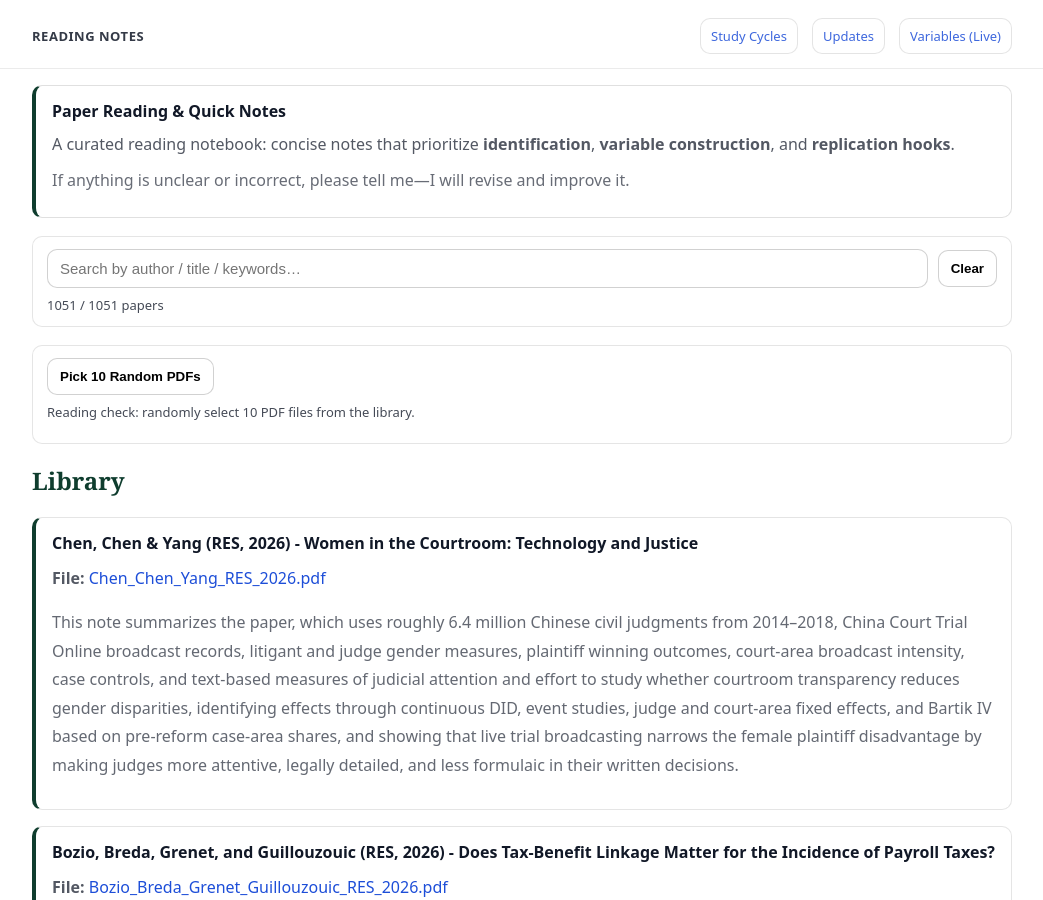
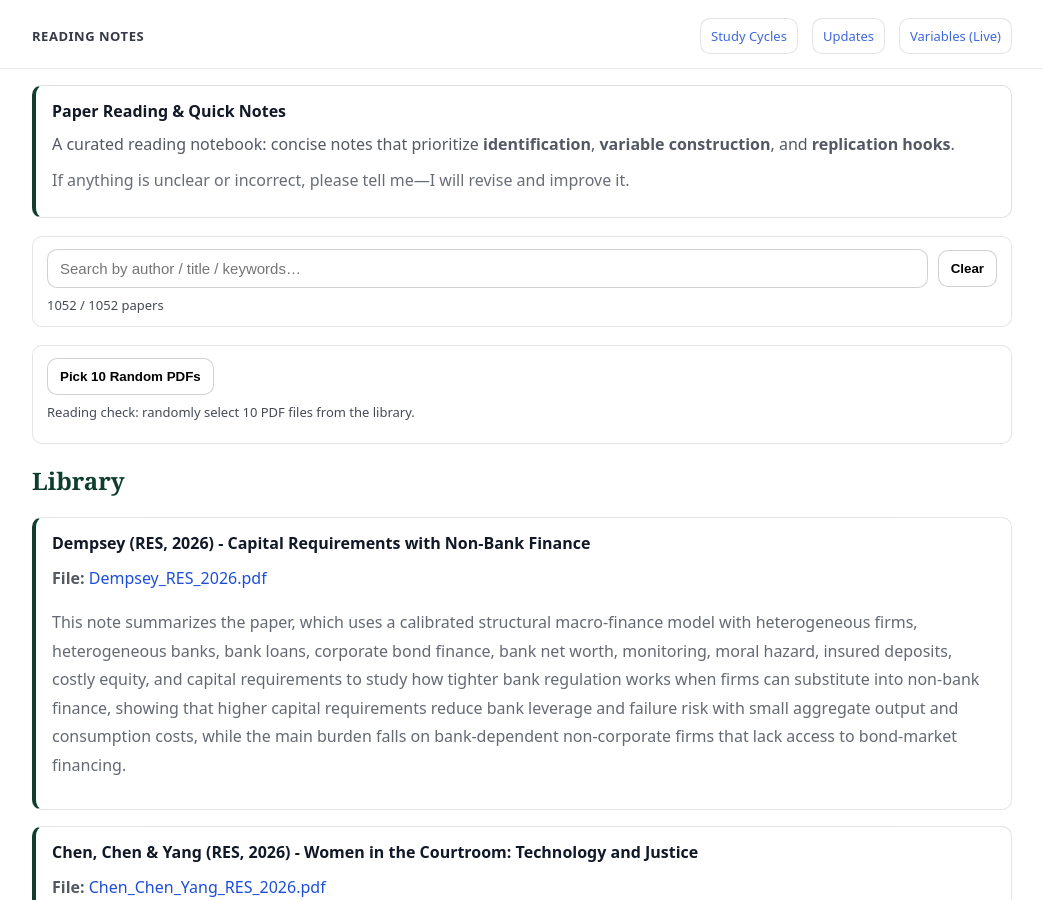
Before and after one commit to yaxinzn/study-archive, a Jekyll site: the page built from reading/index.md, in a window 1280 px wide and 900 px high. Shown: the whole window, without its empty margins (118-1161 px from the left). Built offline with Jekyll 4.4.1, drawn with Linux system fonts in a browser that asks for light colours.

Commit message:
Reading: add/update Dempsey_RES_2026.pdf

```diff
--- a/_data/reading.yml
+++ b/_data/reading.yml
@@ -1,3 +1,7 @@
+- title: "Dempsey (RES, 2026) - Capital Requirements with Non-Bank Finance"
+  file: "Dempsey_RES_2026.pdf"
+  desc: "This note summarizes the paper, which uses a calibrated structural macro-finance model with heterogeneous firms, heterogeneous banks, bank loans, corporate bond finance, bank net worth, monitoring, moral hazard, insured deposits, costly equity, and capital requirements to study how tighter bank regulation works when firms can substitute into non-bank finance, showing that higher capital requirements reduce bank leverage and failure risk with small aggregate output and consumption costs, while the main burden falls on bank-dependent non-corporate firms that lack access to bond-market financing."
+
 - title: "Chen, Chen & Yang (RES, 2026) - Women in the Courtroom: Technology and Justice"
   file: "Chen_Chen_Yang_RES_2026.pdf"
   desc: "This note summarizes the paper, which uses roughly 6.4 million Chinese civil judgments from 2014–2018, China Court Trial Online broadcast records, litigant and judge gender measures, plaintiff winning outcomes, court-area broadcast intensity, case controls, and text-based measures of judicial attention and effort to study whether courtroom transparency reduces gender disparities, identifying effects through continuous DID, event studies, judge and court-area fixed effects, and Bartik IV based on pre-reform case-area shares, and showing that live trial broadcasting narrows the female plaintiff disadvantage by making judges more attentive, legally detailed, and less formulaic in their written decisions."
```
Also changed, not shown: 1 other file.
